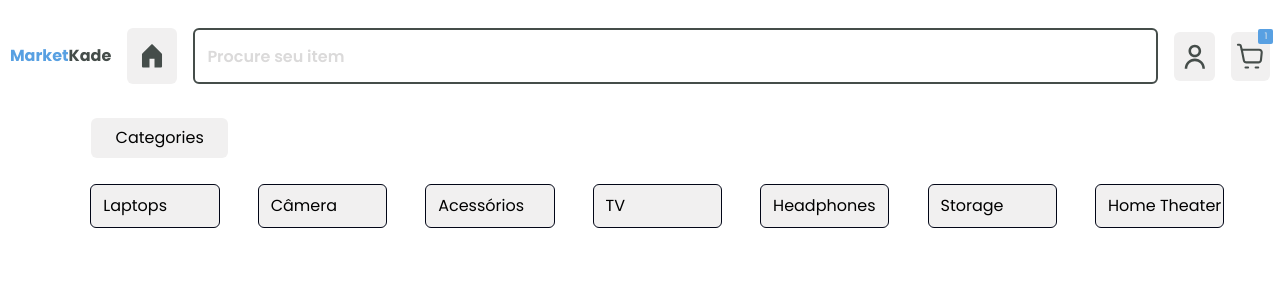
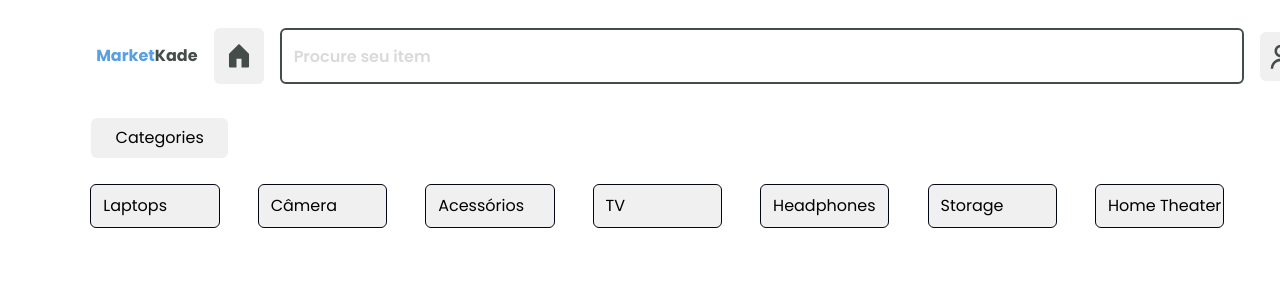
Before and after one commit to MarceloKade/MarketKade, a Next.js app: page / in a window 1280 px wide. Shown: the top 300 px of the page. Built offline with nearby package versions, Linux system fonts and the light colour scheme.

Commit message:
:wrench: style: Removido o justify-center da div do Header.tsx

```diff
--- a/src/components/Header.tsx
+++ b/src/components/Header.tsx
@@ -6,7 +6,7 @@ import { ProfileButton } from "./header/ProfileButton";
 
 export function Header() {
     return (
-        <div className="flex justify-center items-center h-[58.16px] mt-[27px] mr-[3px] ml-[3px]">
+        <div className="flex items-center h-[58.16px] mt-[27px] mr-[3px] ml-[3px]">
             <Logo />
             <HomeButton />
             <Input />
```
